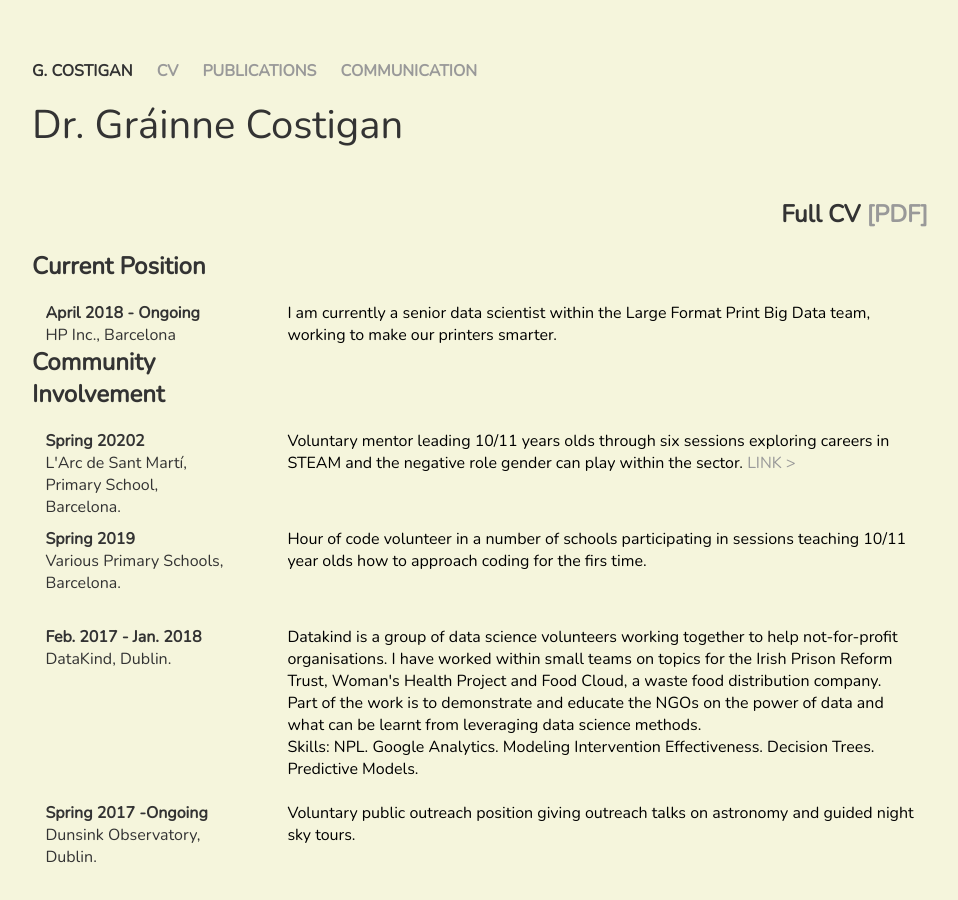
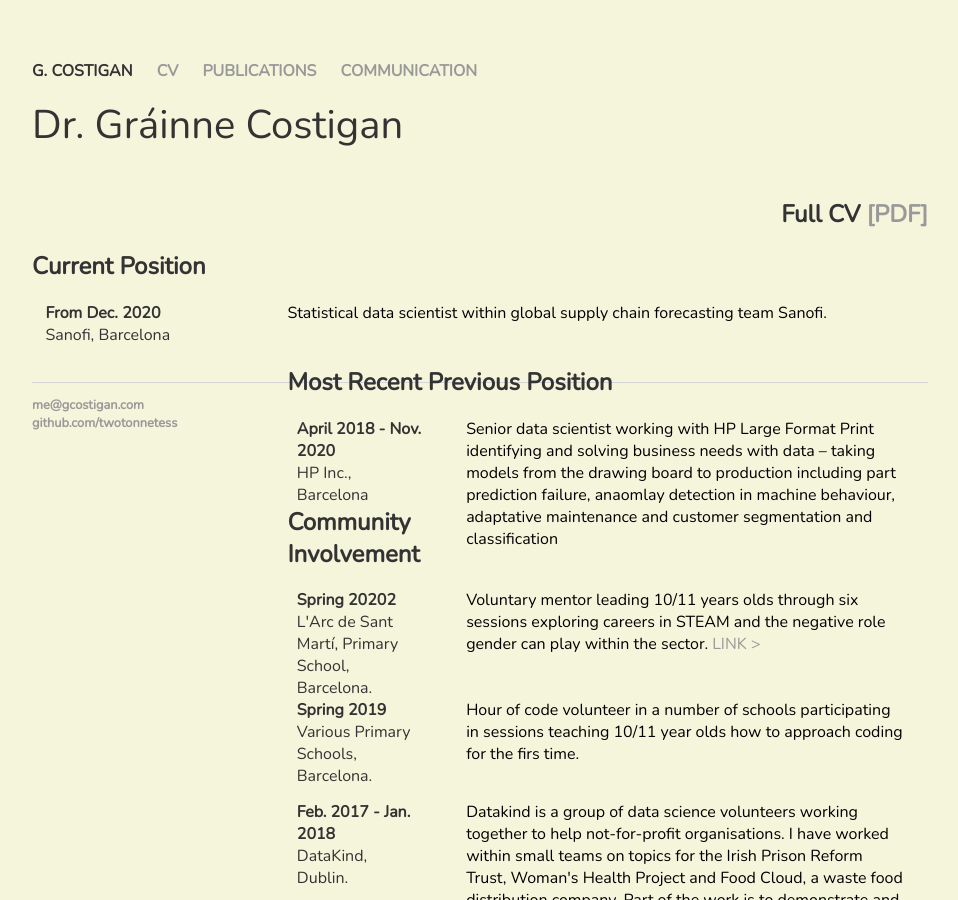
Before and after one commit to twotonnetess/twotonnetess.github.io, a Jekyll site: the page built from cv/index.html, in a window 1280 px wide and 900 px high. Shown: the whole window, without its empty margins (160-1118 px from the left). Built offline with Jekyll 4.4.1, drawn with Linux system fonts in a browser that asks for light colours.

Commit message:
Update on Sanofi

```diff
--- a/Gemfile
+++ b/Gemfile
@@ -16,7 +16,8 @@ gem "minima", "~> 2.0"
 
 # If you want to use GitHub Pages, remove the "gem "jekyll"" above and
 # uncomment the line below. To upgrade, run `bundle update github-pages`.
-# gem "github-pages", group: :jekyll_plugins
+#gem "github-pages", group: :jekyll_plugins
+
 
 # If you have any plugins, put them here!
 group :jekyll_plugins do
--- a/cv/index.html
+++ b/cv/index.html
@@ -15,12 +15,22 @@ title: CV G. Costigan
 
 <div class="group_cv">
    <date_place>
-   <b>April 2018 - Ongoing </b> </br>
+   <b>From Dec. 2020 </b> </br>
+    Sanofi, Barcelona
+   </date_place> <place_details>
+     Statistical data scientist within global supply chain forecasting team Sanofi.
+
+</br>
+</br>
+
+<h2> Most Recent Previous Position </h2>
+
+<div class="group_cv">
+   <date_place>
+   <b>April 2018 - Nov. 2020 </b> </br>
    HP Inc., Barcelona
    </date_place> <place_details>
-      I am currently a senior data scientist within the Large Format Print Big Data team, working to make our printers smarter.
-
-
+Senior data scientist working with HP Large Format Print identifying and solving business needs with data – taking models from the drawing board to production including part prediction failure, anaomlay detection in machine behaviour, adaptative maintenance and customer segmentation and classification
 </br>
 
 </br>
```
Also changed, not shown: 1 other file.
